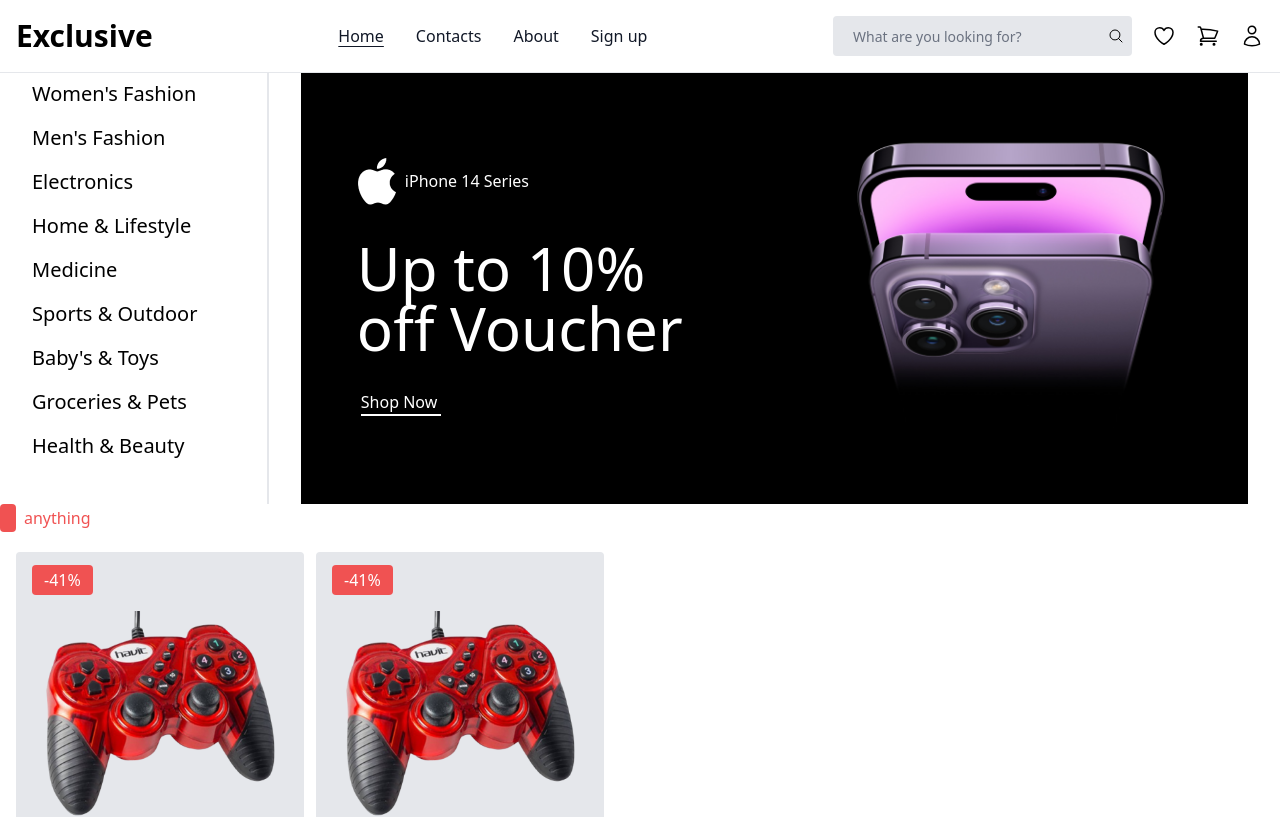
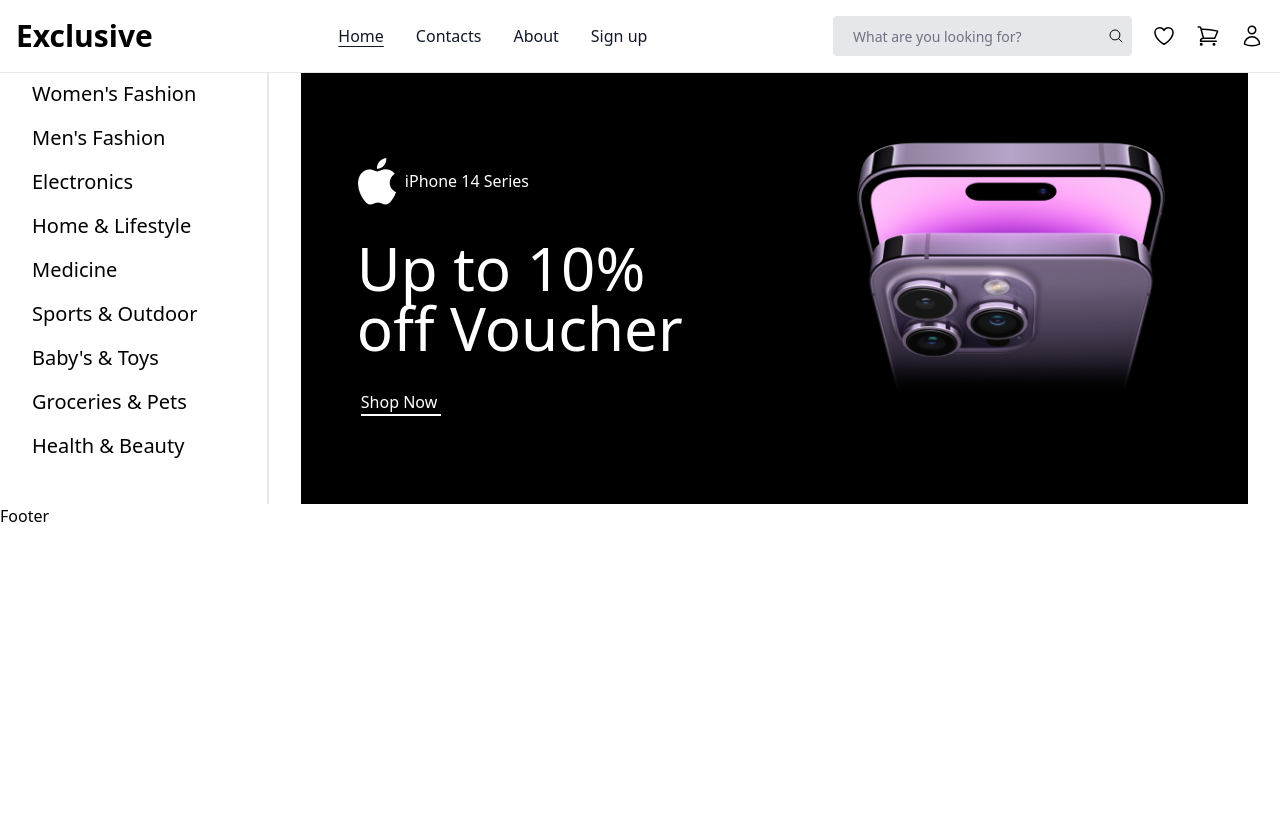
Before and after one commit to Dev-Ruqoyah/full-ecommerce-website, a React (Create React App) app: page / in a window 1280 px wide. Shown: the top 817 px of the page. Built offline with nearby package versions, Linux system fonts and the light colour scheme.

Commit message:
Made adjustments on the product page

```diff
--- a/src/Pages/HomePage.js
+++ b/src/Pages/HomePage.js
@@ -50,12 +50,6 @@ const HomePage = () => {
             </div>
         </div>
       </section>
-      <SectionLabel name="anything"/>
-      <div className='flex gap-3 overflow-hidden overflow-x-scroll px-4'>
-      <ProductCardOne imageURL={product} productName='HAVIT HV-G92 Gamepad' price='160' discountPrice='120' ratingNum='88' discountPercentage='41'/>
-      <ProductCardOne imageURL={product} productName='HAVIT HV-G92 Gamepad' price='160' discountPrice='120' ratingNum='88' discountPercentage='41'/>
-
-      </div>
     </div>
   )
 }
```
